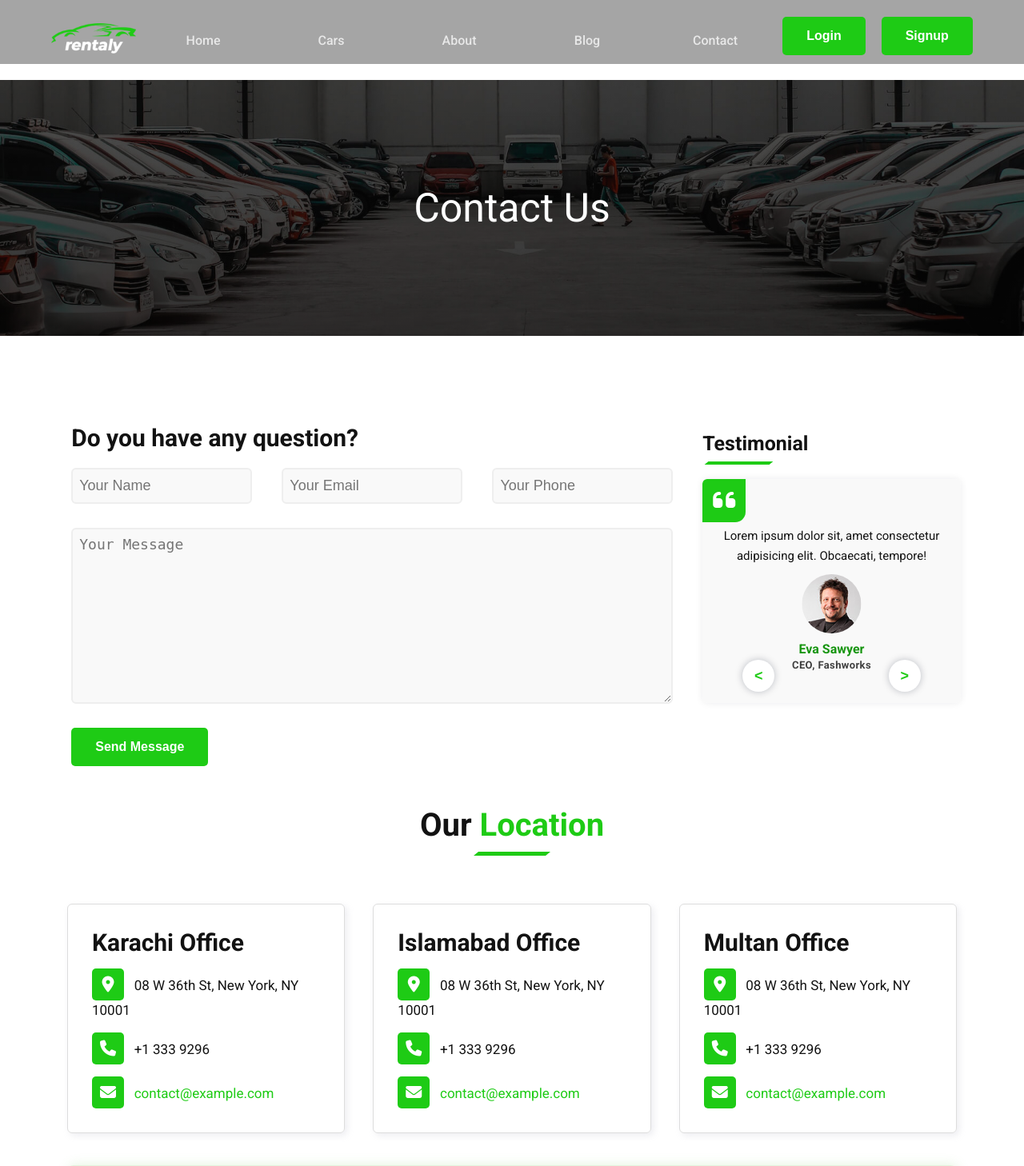
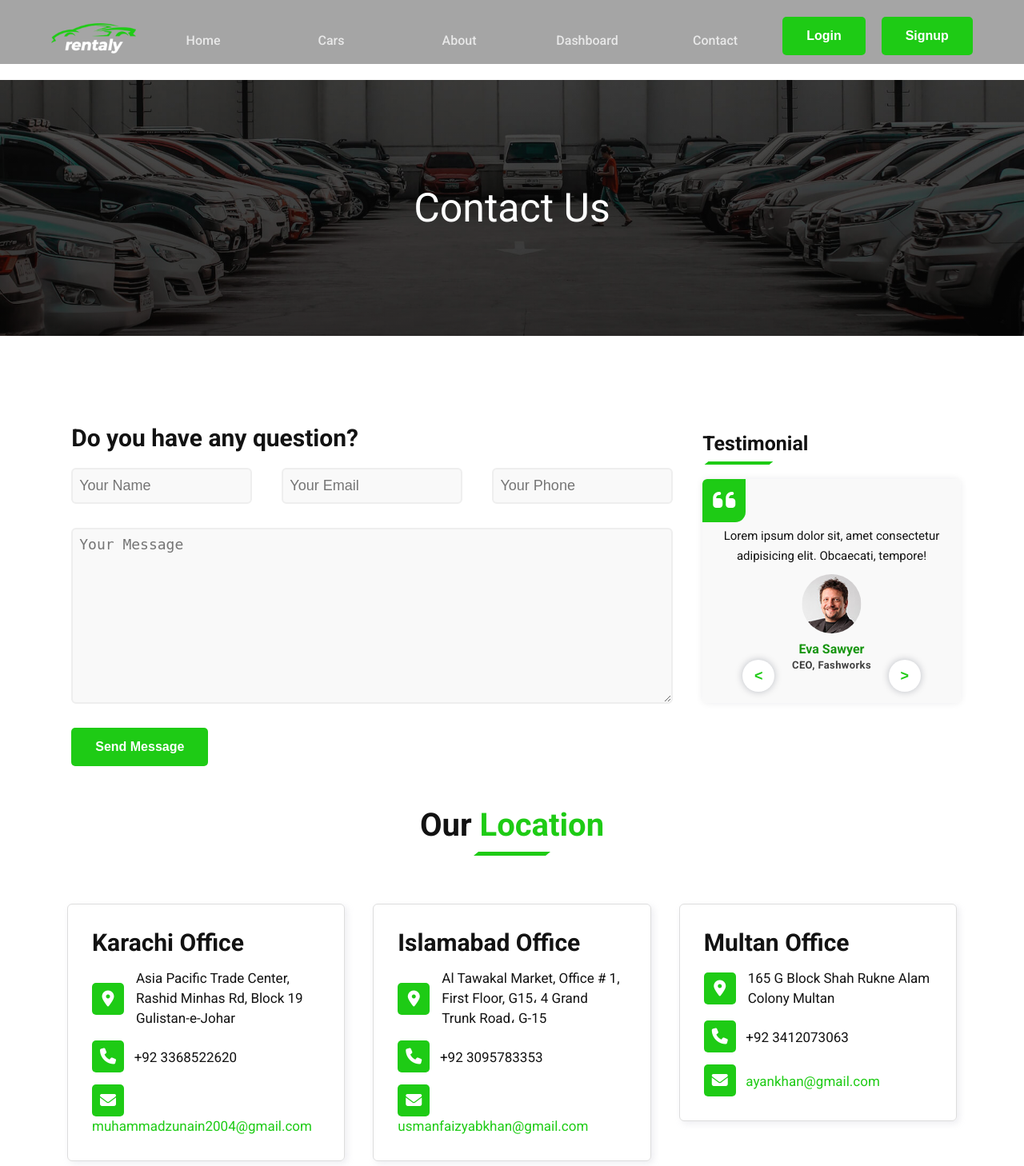
Before and after one commit to USMAN-FAIZYAB-KHAN/Car-Rental-System, a Django app: template car_rental_system/template/contact.html in a window 1280 px wide. Shown: the top 1458 px of the page at 80% size. Run offline with Django 3.2, Linux system fonts and the light colour scheme; the template is opened without the code that fills it, so the values that code supplies are empty; some libraries are stand-ins or nearby versions; grey boxes are pictures that could not be loaded.

Commit message:
Add text

```diff
--- a/car_rental_system/static/css/contact.css
+++ b/car_rental_system/static/css/contact.css
@@ -123,7 +123,17 @@
     min-height: 250px;
 }
 
-.contact__offices p i {
+.contact__offices div{
+    display: flex;
+    align-items: center;
+    column-gap: 1.5rem;
+}
+
+.contact__offices div p{
+    width: 80%;
+}
+
+.contact__offices i {
     font-size: 2rem;
     height: 40px;
     width: 40px;
--- a/car_rental_system/template/base.html
+++ b/car_rental_system/template/base.html
@@ -82,7 +82,7 @@
             class="nav__link {% if request.path == '/about' %} active {% endif %}"
             >About</a
           >
-          <a href="#" class="nav__link">Blog</a>
+          <a href="#" class="nav__link {% if request.path == '/userdashboard' %} active {% endif %}">Dashboard</a>
           <a
             href="{% url 'contact' %}"
             class="nav__link {% if request.path == '/contact' %} active {% endif %}"
--- a/car_rental_system/template/contact.html
+++ b/car_rental_system/template/contact.html
@@ -53,7 +53,7 @@
     <div class="contact__info">
       <input class="user_name" type="text" placeholder="Your Name" id="name" >
       <input class="user_email" type="email" placeholder="Your Email" id="email" >
-      <input class="ph_no" type="tel" placeholder="Your Phone" id="phonenumber" maxlength="10">
+      <input class="ph_no" type="tel" placeholder="Your Phone" id="phonenumber" maxlength="11">
     </div>
     <textarea class="message" name id placeholder="Your Message" required></textarea>
 
@@ -88,35 +88,37 @@
   <div class="contact__specification hidden">
     <div class="contact__offices hidden">
       <h2>Karachi Office</h2>
-      <p>
-        <i class="fa-solid fa-location-dot"></i> &nbsp; 08 W 36th St, New York,
-        NY 10001
-      </p>
-      <p><i class="fa-solid fa-phone"></i> &nbsp; +1 333 9296</p>
+      <div>
+        <i class="fa-solid fa-location-dot"></i>
+        <p>Asia Pacific Trade Center, Rashid Minhas Rd, Block 19 Gulistan-e-Johar</p>
+      </div>
+      <p><i class="fa-solid fa-phone"></i> &nbsp; +92 3368522620</p>
       <p style="color: #1ecb15">
-        <i class="fa-solid fa-envelope"></i> &nbsp; contact@example.com
+        <i class="fa-solid fa-envelope"></i> &nbsp; muhammadzunain2004@gmail.com
       </p>
     </div>
     <div class="contact__offices hidden">
       <h2>Islamabad Office</h2>
-      <p>
-        <i class="fa-solid fa-location-dot"></i> &nbsp; 08 W 36th St, New York,
-        NY 10001
-      </p>
-      <p><i class="fa-solid fa-phone"></i> &nbsp; +1 333 9296</p>
+      <div>
+        <i class="fa-solid fa-location-dot"></i>
+        <p>Al Tawakal Market, Office # 1, First Floor, G15، 4 Grand Trunk Road، G-15</p>
+      </div>
+      <p><i class="fa-solid fa-phone"></i> &nbsp; +92 3095783353</p>
       <p style="color: #1ecb15">
-        <i class="fa-solid fa-envelope"></i> &nbsp; contact@example.com
+        <i class="fa-solid fa-envelope"></i> &nbsp; usmanfaizyabkhan@gmail.com
       </p>
     </div>
     <div class="contact__offices hidden">
       <h2>Multan Office</h2>
-      <p>
-        <i class="fa-solid fa-location-dot"></i> &nbsp; 08 W 36th St, New York,
-        NY 10001
-      </p>
-      <p><i class="fa-solid fa-phone"></i> &nbsp; +1 333 9296</p>
+
+      <div>
+        <i class="fa-solid fa-location-dot"></i>
+        <p>165 G Block Shah Rukne Alam Colony Multan</p>
+      </div>
+
+      <p><i class="fa-solid fa-phone"></i> &nbsp; +92 3412073063</p>
       <p style="color: #1ecb15">
-        <i class="fa-solid fa-envelope"></i> &nbsp; contact@example.com
+        <i class="fa-solid fa-envelope"></i> &nbsp; ayankhan@gmail.com
       </p>
     </div>
   </div>
```
